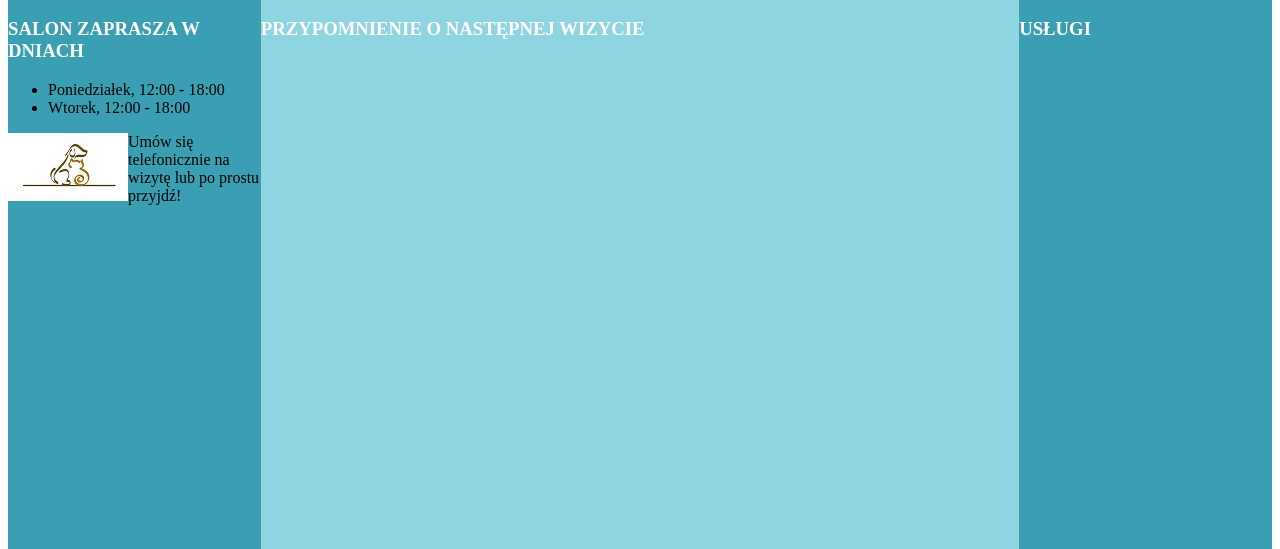
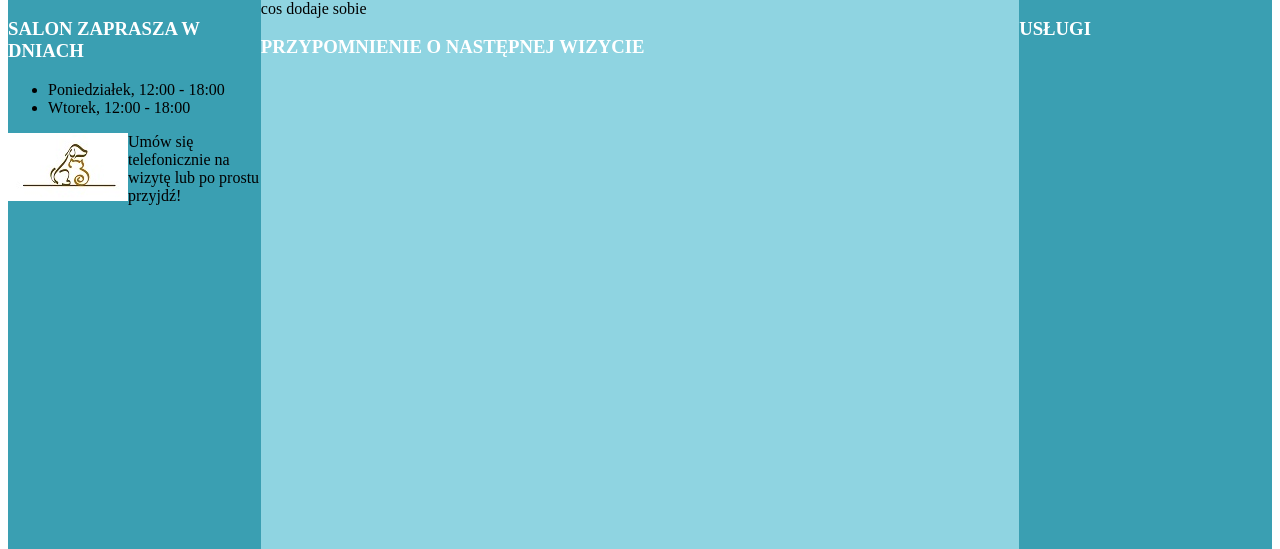
Before and after one commit to NonStopLive/rep, a PHP site: page /salon.php in a window 1280 px wide. Shown: the part 126-675 px from the top of the page. Run offline with PHP 8.4, Linux system fonts and the light colour scheme; data that the repository does not hold is empty.

Commit message:
cos sobie testowo dodalem

```diff
--- a/salon.php
+++ b/salon.php
@@ -23,6 +23,7 @@
 </div>
 
 <div class="mid">
+cos dodaje sobie
 	<h3>PRZYPOMNIENIE O NASTĘPNEJ WIZYCIE</h3>
 
 	<?php
```
